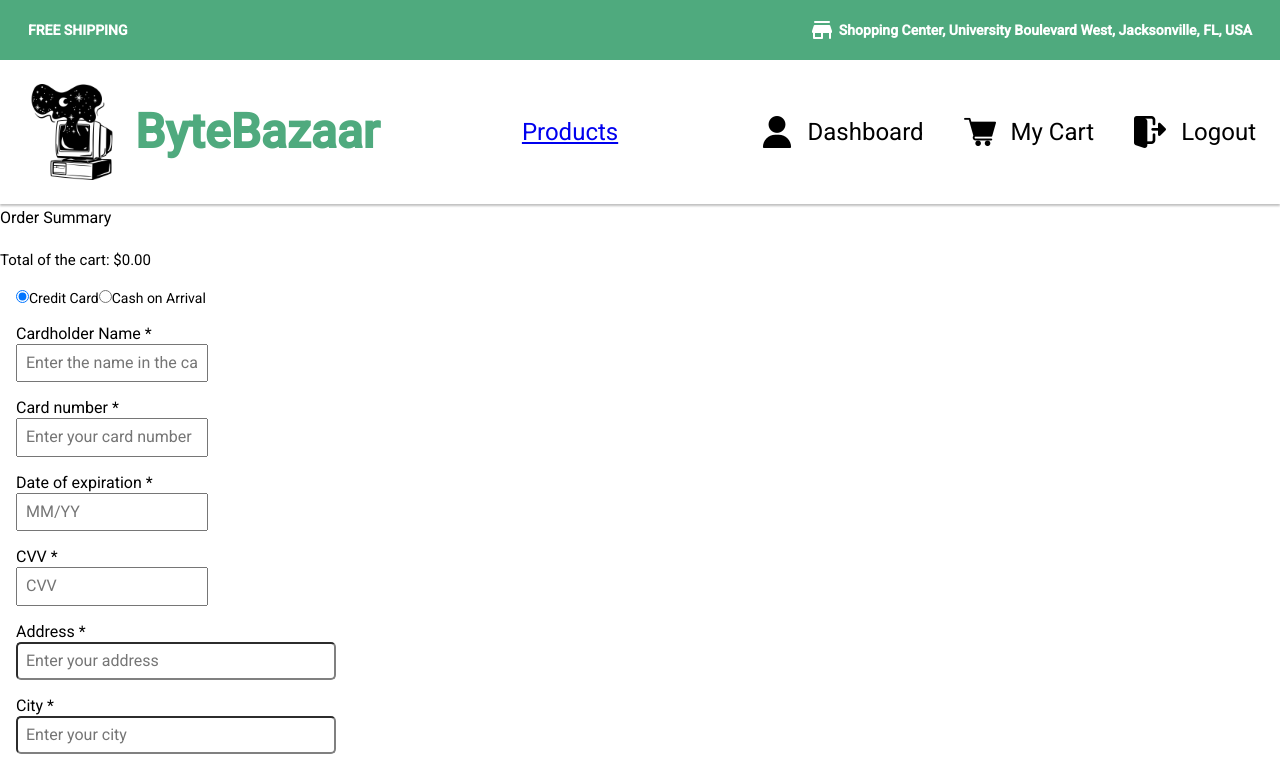
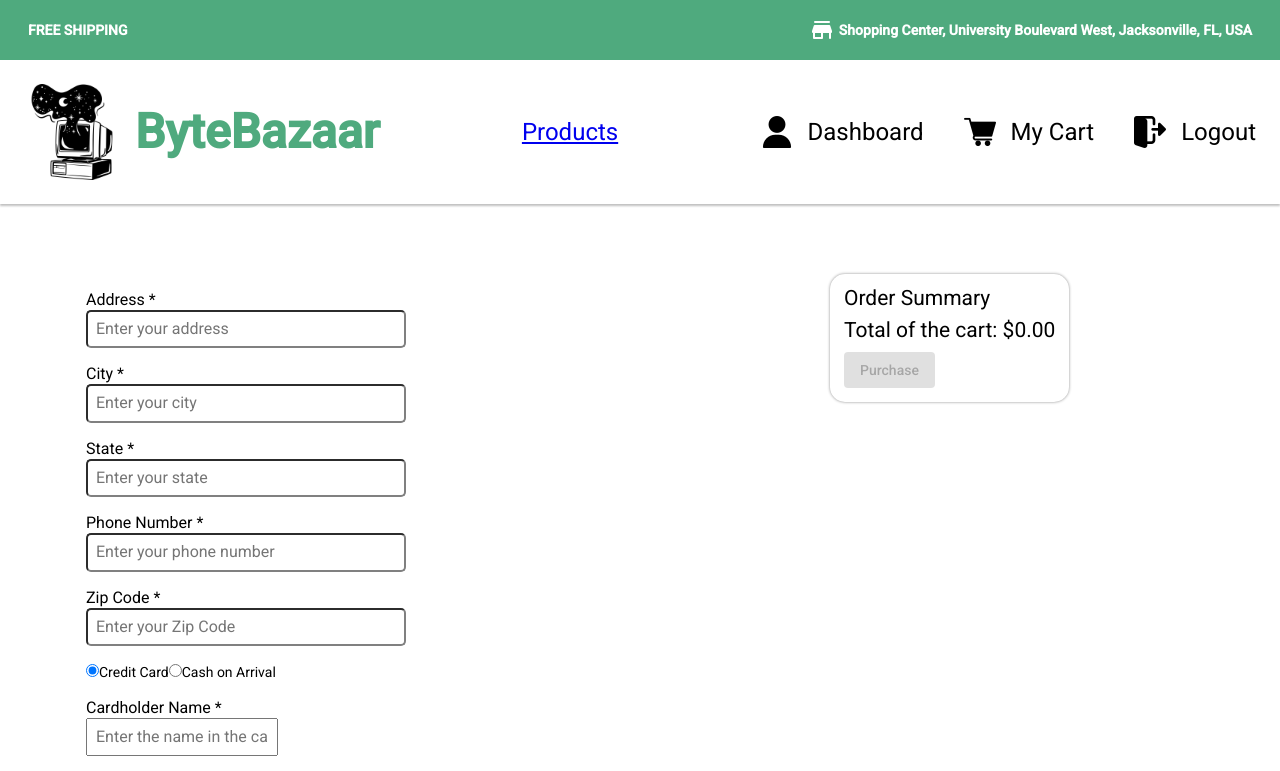
Before and after one commit to DeFreitas-Samuel/-phone-ecommerce-frontend, an Angular app: page /checkout in a window 1280 px wide. Shown: the top 771 px of the page. Built offline with nearby package versions, Linux system fonts and the light colour scheme; sample sign-in values are in the browser's storage.

Commit message:
added initial styles to the checkout screen

```diff
--- a/src/app/Components/checkout/checkout.component.html
+++ b/src/app/Components/checkout/checkout.component.html
@@ -1,8 +1,11 @@
-<app-order-summary></app-order-summary>
+<div class="purchase-grid">
+    <div>
+        <app-shipping-address (statusChanged)="onStatusChangedOnShippingAddressForm($event)"></app-shipping-address>
 
 
         <form [formGroup]="paymentTypeForm">
-    <input type="radio" id="credit-card" name="paymentType" value="Debit/Credit Card" formControlName="paymentType">
+            <input type="radio" id="credit-card" name="paymentType" value="Debit/Credit Card"
+                formControlName="paymentType">
             <label for="credit-card">Credit Card</label>
 
             <input type="radio" id="cash" name="paymentType" value="Cash on Delivery" formControlName="paymentType">
@@ -15,10 +18,16 @@
             <app-credit-card-form (statusChanged)="onStatusChangedOnCreditCardForm($event)"></app-credit-card-form>
         </div>
 
-<app-shipping-address (statusChanged)="onStatusChangedOnShippingAddressForm($event)"></app-shipping-address>
 
-<button mat-raised-button (click)="onPurchase()" [disabled]="!isButtonDisabled">Purchase</button>
+
+
 
         <div class="spinner-container" *ngIf="isLoading">
             <mat-spinner [diameter]="200"></mat-spinner>
         </div>
+    </div>
+    <div class="order-summary-container">
+        <app-order-summary></app-order-summary>
+        <button mat-raised-button (click)="onPurchase()" [disabled]="!isButtonDisabled">Purchase</button>
+    </div>
+</div>
--- a/src/app/Components/checkout/checkout.component.scss
+++ b/src/app/Components/checkout/checkout.component.scss
@@ -10,3 +10,17 @@
     left: 0;
     z-index: 100;
   }
+
+.purchase-grid {
+  display: grid;
+  padding: 5em;
+  grid-template-columns:  2fr 1fr;
+}
+
+.order-summary-container {
+  box-shadow: 0px 0px 3px 0px rgba(0, 0, 0, 0.46);
+  width: fit-content;
+  height: fit-content;
+  padding: 1em;
+  border-radius: 15px;
+}
--- a/src/app/Components/checkout/order-summary/order-summary.component.html
+++ b/src/app/Components/checkout/order-summary/order-summary.component.html
@@ -1,8 +1,8 @@
-<h3>Order Summary</h3>
-<div *ngFor="let cartItem of $cartCopyObservable | async ">
+<p class="order-title">Order Summary</p>
+<div *ngFor="let cartItem of $cartCopyObservable | async " class="order-item">
   <div>Name: {{cartItem.name}}</div>
   <div>Total Price: {{cartItem.totalPrice | currency:'USD'}}</div>
   <div>Quantity: {{cartItem.quantity}}</div>
   <br>
 </div>
-<h4>Total of the cart: {{this.$cartTotalObservable | async | currency:'USD'}}</h4>
+<p class="order-total">Total of the cart: {{this.$cartTotalObservable | async | currency:'USD'}}</p>
--- a/src/app/Components/checkout/order-summary/order-summary.component.scss
+++ b/src/app/Components/checkout/order-summary/order-summary.component.scss
@@ -0,0 +1,11 @@
+.order-item {
+    margin: 1em 0;
+}
+
+.order-total {
+    font-size: 1.5em;
+}
+
+.order-title {
+    font-size: 1.5em;
+}
```
Lines whose indentation alone changed are shown as unchanged.
